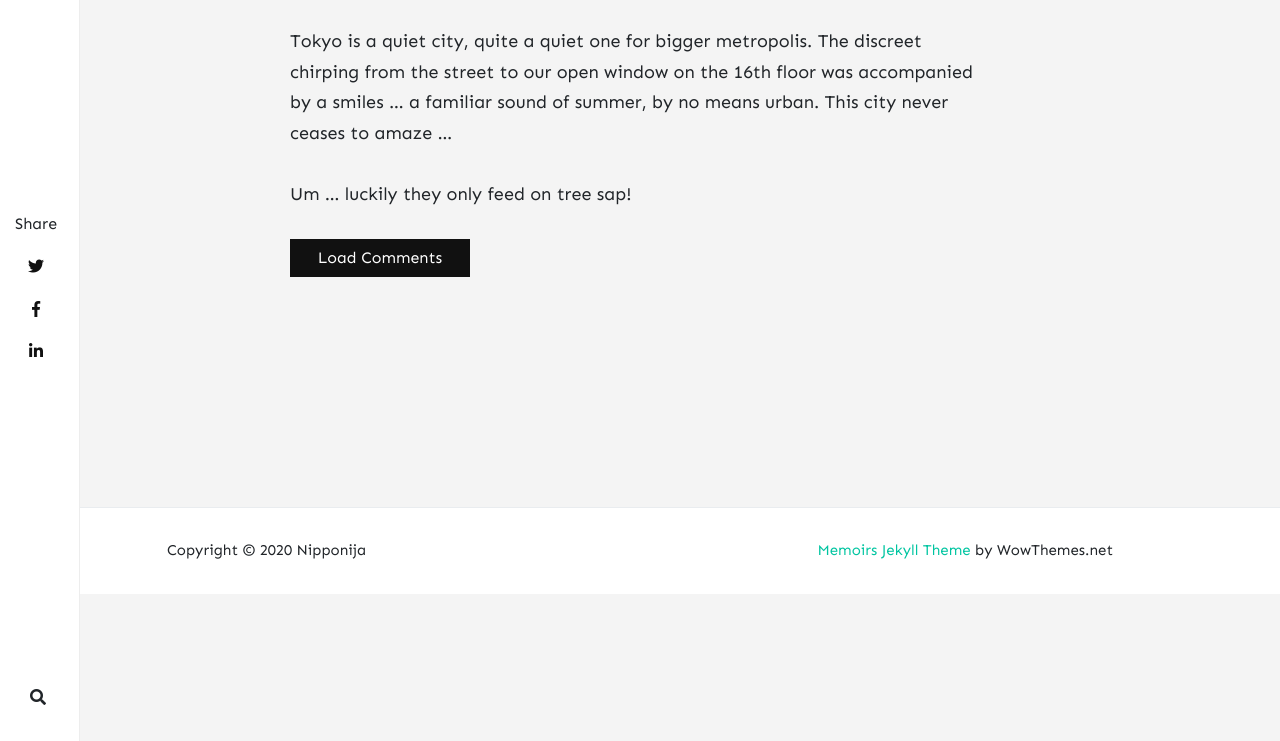
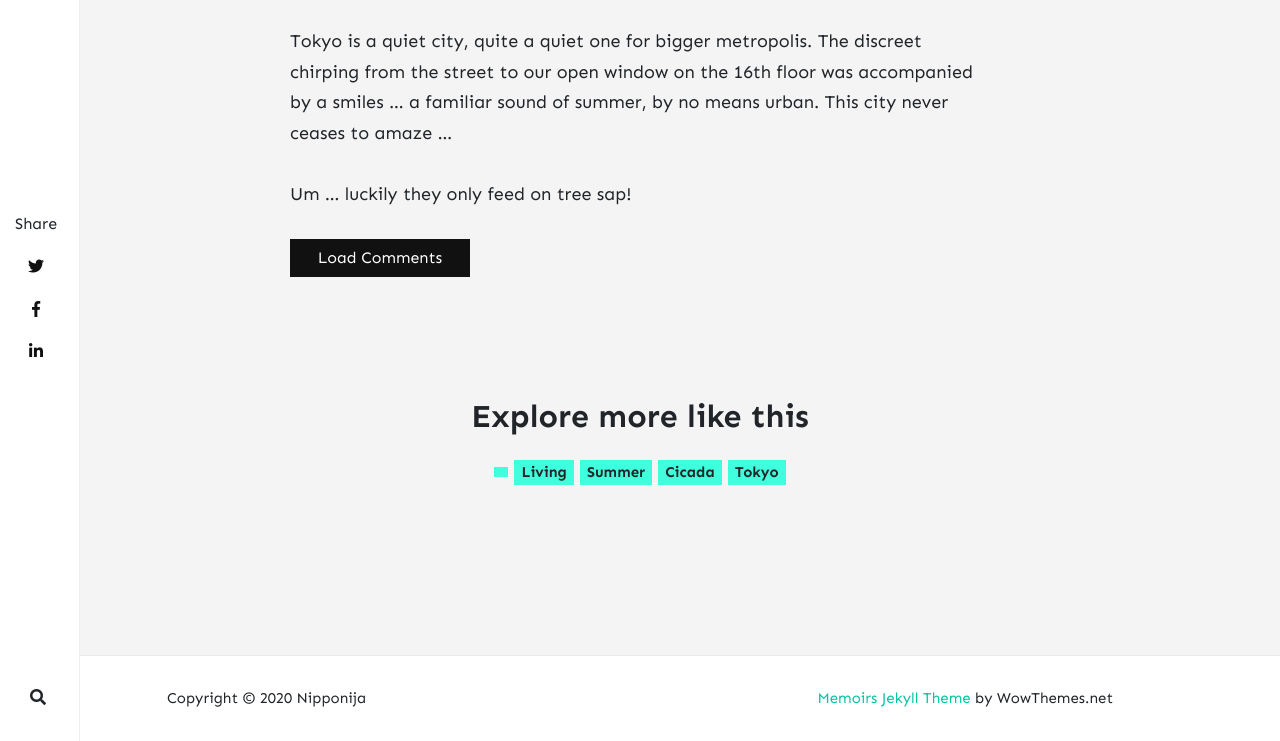
Before and after one commit to nipponija/nipponija.github.io, a Jekyll site: the page built from _posts/2020-04-14-image-test.md, in a window 1280 px wide and 900 px high, scrolled down 1991 px, cut to the strip 159-900 px from the top of the window. Built offline with Jekyll 4.4.1, drawn with Linux system fonts in a browser that asks for light colours; nearby versions of some CDN libraries; comment, search, counter and statistics services are not loaded; before the commit the page ends 2744 px from its top, so only the background shows below that; some of the changed text lies outside the part shown.

Commit message:
Update Blog “2020-04-14-image-test”

```diff
--- a/_posts/2020-04-14-image-test.md
+++ b/_posts/2020-04-14-image-test.md
@@ -1,9 +1,16 @@
 ---
 layout: post
-title: letnji zvuk Tokya
+title: Summer sound of Tokyo
 date: 2014-09-04T11:29:00.000Z
 author: "Nevena "
 image: /assets/uploads/cicada.jpg
+categories:
+  - summer
+  - living
+  - ""
+tags:
+  - cicada
+  - tokyo
 comments: true
 ---
 My earlier visits to Tokyo were in the winter days. I did not get to know the green side of the city, I used to visit parks and gardens during the dormant period of vegetation, rare tree-lined avenues blended into the winter color scheme. Walks in the business districts revealed small, neat oases next to the multi-storey building, hinting at refreshments in the summer days. Residents of many houses have confirmed the Japanese skill that they are unrivaled in scarce conditions, as they most often carefully nurture potted plants and trees, in the absence of a yard. This in no way diminished the impression of the exterior. It just seemed to me to be insufficient connection with nature from the perspective of a almost-Shumadinka…
```
